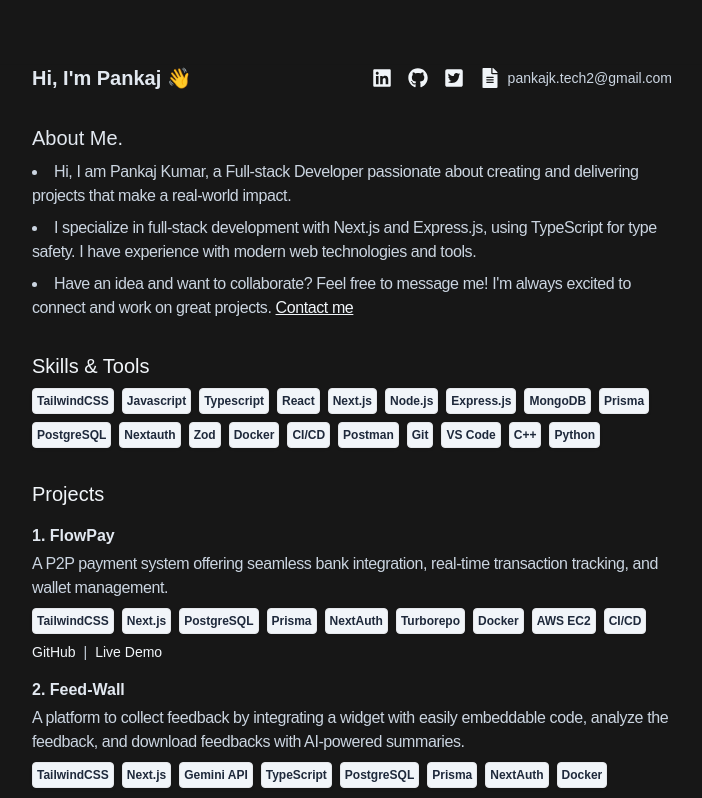
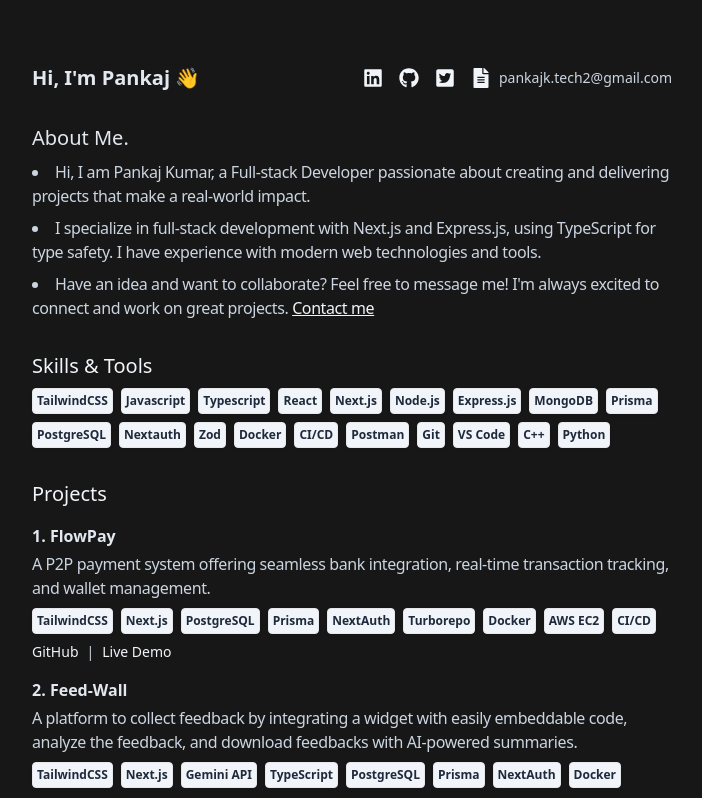
Before and after one commit to PankajKumardev/Minimal-portfolio, a Next.js app: page / in a window 1280 px wide. Shown: the top 798 px of the page, without its empty margins (288-990 px from the left). Built offline with nearby package versions, Linux system fonts and the light colour scheme.

Commit message:
remove default font-family from global styles for improved customization

```diff
--- a/app/globals.css
+++ b/app/globals.css
@@ -10,7 +10,7 @@
 body {
   color: var(--foreground);
   background: var(--background);
-  font-family: Arial, Helvetica, sans-serif;
+  /* font-family: Arial, Helvetica, sans-serif; */
 }
 ::-webkit-scrollbar {
   width: 4px;
```
